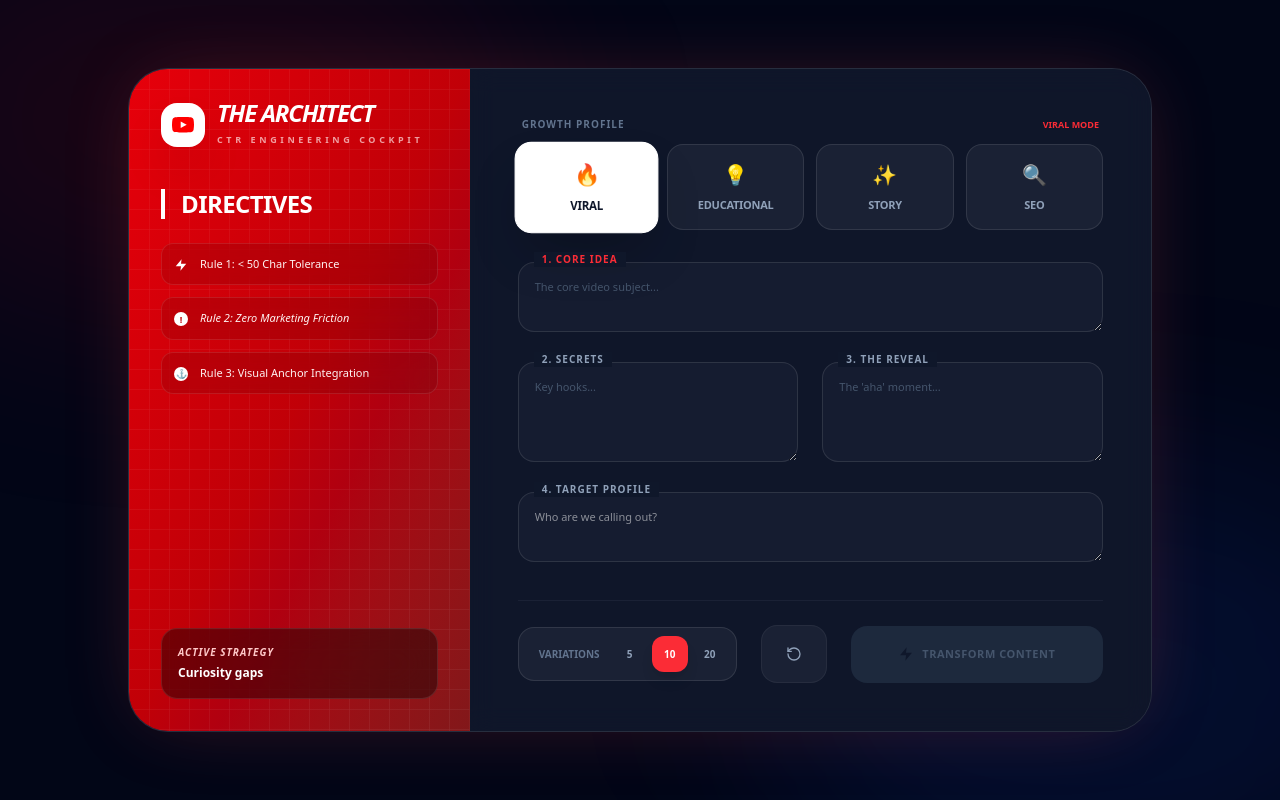
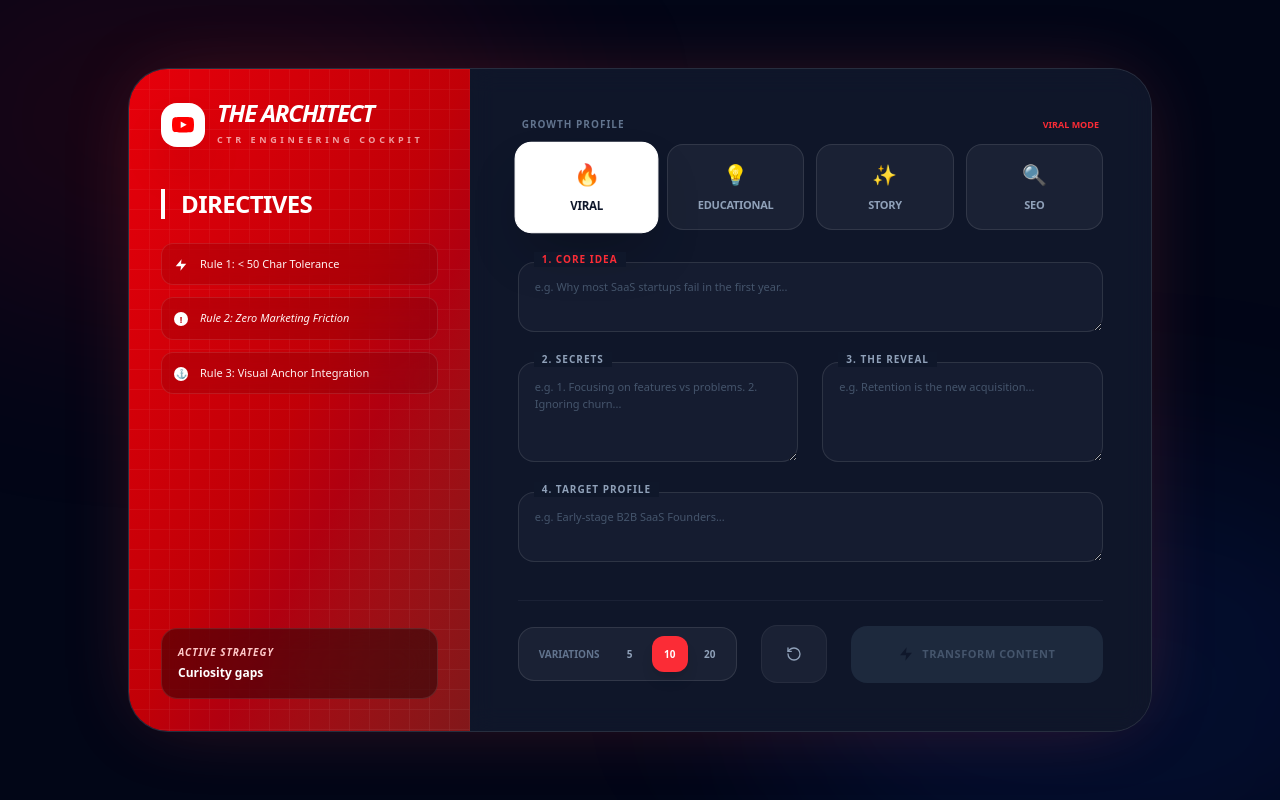
Before and after one commit to bryanengel72/yt-title-generator, a React (Vite) app: page / in a window 1280 px wide. Built offline with nearby package versions, Linux system fonts and the light colour scheme.

Commit message:
Standardize input styles and add example placeholders

```diff
--- a/src/App.jsx
+++ b/src/App.jsx
@@ -300,8 +300,8 @@ const App = () => {
               <textarea
                 value={topic}
                 onChange={(e) => setTopic(e.target.value)}
-                placeholder="The core video subject..."
-                className="w-full bg-white/[0.03] border border-white/10 rounded-2xl p-4 text-white placeholder:text-slate-600 focus:outline-none focus:ring-2 focus:ring-red-500/50 transition-all min-h-[70px] text-[11px]"
+                placeholder="e.g. Why most SaaS startups fail in the first year..."
+                className="w-full bg-white/[0.03] border border-white/10 rounded-2xl p-4 text-white placeholder:text-slate-600 focus:outline-none focus:ring-2 focus:ring-red-500/50 transition-all min-h-[70px] text-[11px] font-medium"
               />
             </div>
 
@@ -311,8 +311,8 @@ const App = () => {
                 <textarea
                   value={keyPoints}
                   onChange={(e) => setKeyPoints(e.target.value)}
-                  placeholder="Key hooks..."
-                  className="w-full bg-white/[0.03] border border-white/10 rounded-2xl p-4 text-white text-[11px] placeholder:text-slate-600 focus:outline-none focus:ring-2 focus:ring-red-500/50 transition-all min-h-[100px]"
+                  placeholder="e.g. 1. Focusing on features vs problems. 2. Ignoring churn..."
+                  className="w-full bg-white/[0.03] border border-white/10 rounded-2xl p-4 text-white placeholder:text-slate-600 focus:outline-none focus:ring-2 focus:ring-red-500/50 transition-all min-h-[100px] text-[11px] font-medium"
                 />
               </div>
               <div className="relative group">
@@ -320,8 +320,8 @@ const App = () => {
                 <textarea
                   value={mainTakeaway}
                   onChange={(e) => setMainTakeaway(e.target.value)}
-                  placeholder="The 'aha' moment..."
-                  className="w-full bg-white/[0.03] border border-white/10 rounded-2xl p-4 text-white text-[11px] placeholder:text-slate-600 focus:outline-none focus:ring-2 focus:ring-red-500/50 transition-all min-h-[100px]"
+                  placeholder="e.g. Retention is the new acquisition..."
+                  className="w-full bg-white/[0.03] border border-white/10 rounded-2xl p-4 text-white placeholder:text-slate-600 focus:outline-none focus:ring-2 focus:ring-red-500/50 transition-all min-h-[100px] text-[11px] font-medium"
                 />
               </div>
             </div>
@@ -331,8 +331,8 @@ const App = () => {
               <textarea
                 value={targetAudience}
                 onChange={(e) => setTargetAudience(e.target.value)}
-                placeholder="Who are we calling out?"
-                className="w-full bg-white/[0.03] border border-white/10 rounded-2xl p-4 text-white text-[11px] focus:outline-none focus:ring-2 focus:ring-red-500/50 transition-all min-h-[70px]"
+                placeholder="e.g. Early-stage B2B SaaS Founders..."
+                className="w-full bg-white/[0.03] border border-white/10 rounded-2xl p-4 text-white placeholder:text-slate-600 focus:outline-none focus:ring-2 focus:ring-red-500/50 transition-all min-h-[70px] text-[11px] font-medium"
               />
             </div>
           </div>
```
